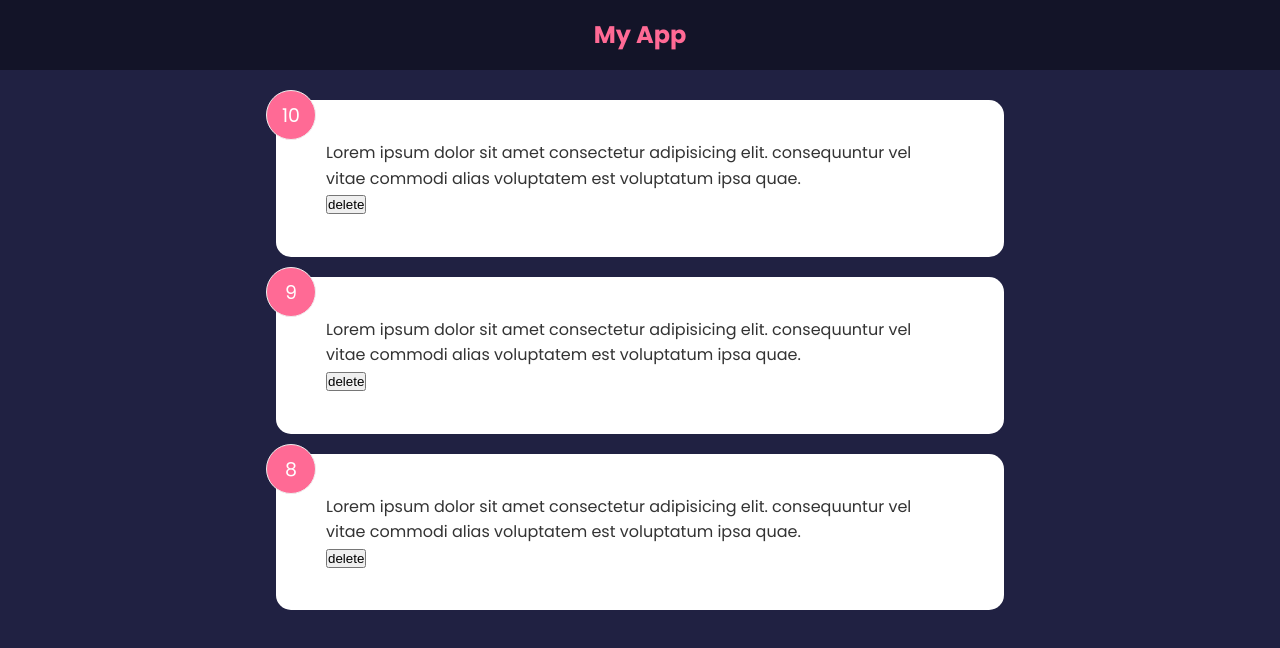
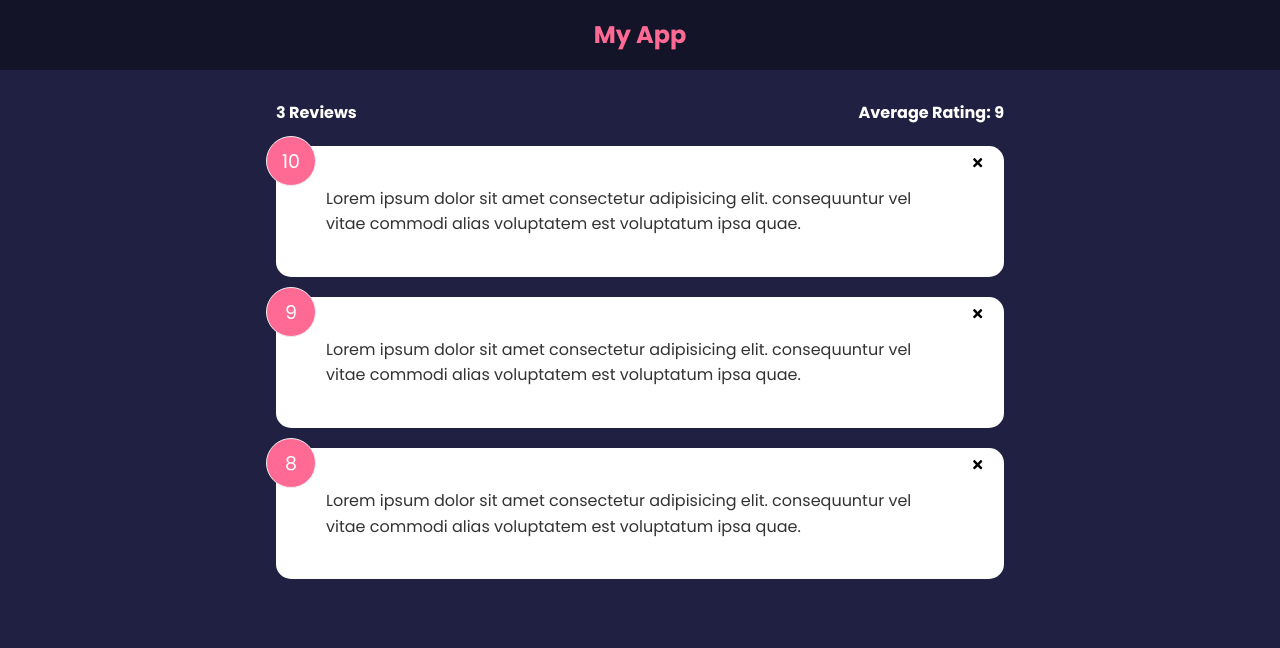
Before and after one commit to yamisukehiro99/feedback-app, a React (Create React App) app: page / in a window 1280 px wide. Shown: the top 648 px of the page. Built offline with nearby package versions, Linux system fonts and the light colour scheme; the HTML template or start-up script is replaced by a standard one.

Commit message:
done with component section

```diff
--- a/package.json
+++ b/package.json
@@ -8,6 +8,7 @@
     "@testing-library/user-event": "^13.5.0",
     "react": "^18.0.0",
     "react-dom": "^18.0.0",
+    "react-icons": "^4.3.1",
     "react-scripts": "5.0.1",
     "web-vitals": "^2.1.4"
   },
--- a/src/App.js
+++ b/src/App.js
@@ -3,15 +3,18 @@ import FeedbackData from './data/FeedbackData'
 import { useState } from 'react';
 import Header from './components/Header.jsx'
 import FeedbackList from './components/FeedbackList';
+import FeedbackStats from './components/FeedbackStats';
 const App = () => {
   const [feedback, setFeedback] = useState(FeedbackData)
   const deleteHandler = (id) => {
-    console.log(id);
+    if (window.confirm('Are you sure you want to delete'))
+      setFeedback(feedback.filter(e => e.id !== id))
   }
   return (
     <>
       <Header text={true} />
       <div className='container'>
+        <FeedbackStats feedback={feedback} />
         <FeedbackList feedback={feedback} deleteHandler={deleteHandler} />
       </div>
     </>
--- a/src/components/FeedbackItem.jsx
+++ b/src/components/FeedbackItem.jsx
@@ -1,29 +1,28 @@
 import React from "react";
-import PropTypes from 'prop-types'
+import { FaTimes } from "react-icons/fa";
+import PropTypes from "prop-types";
 import Card from "../shared/Card";
 import { useState } from "react";
 const FeedbackItem = ({ item, deleteHandler }) => {
 	const [rating, setRating] = useState(7);
 	const [text, setText] = useState("This is an example of a feedback item");
-  const getDeletedItem = () => {
-    deleteHandler(item.id)
-  }
+	const getDeletedItem = () => {
+		deleteHandler(item.id);
+	};
 	return (
 		<Card>
 			<div className="num-display">{item.rating}</div>
 			<div className="text-display">{item.text}</div>
-      <button onClick={getDeletedItem}>
-        delete
-      </button>
+			<button className="close" onClick={getDeletedItem}><FaTimes /></button>
 		</Card>
 	);
 };
 
 Card.defaultProps = {
-  reverse: false,
-}
+	reverse: false,
+};
 Card.propTypes = {
-  children: PropTypes.node.isRequired,
-  reverse: PropTypes.bool,
-}
+	children: PropTypes.node.isRequired,
+	reverse: PropTypes.bool,
+};
 export default FeedbackItem;
--- /dev/null
+++ b/src/components/FeedbackStats.jsx
@@ -0,0 +1,23 @@
+import React from "react";
+import PropTypes from "prop-types";
+import { useState } from "react";
+
+const FeedbackStats = ({ feedback }) => {
+	const average =
+		feedback.reduce((acc, ele) => {
+			return acc + ele.rating;
+		}, 0) / feedback.length;
+	return (
+		<div className="feedback-stats">
+			<h4>{feedback.length} Reviews</h4>
+			<h4>
+				Average Rating:{" "}
+				{isNaN(average) ? 0 : average.toFixed(1).replace(/[.,]0$/, "")}
+			</h4>
+		</div>
+	);
+};
+FeedbackStats.propTypes = {
+	feedback: PropTypes.array.isRequired,
+};
+export default FeedbackStats;
```
Also changed, not shown: 1 other file (tests, documents, lock files or other folders).
